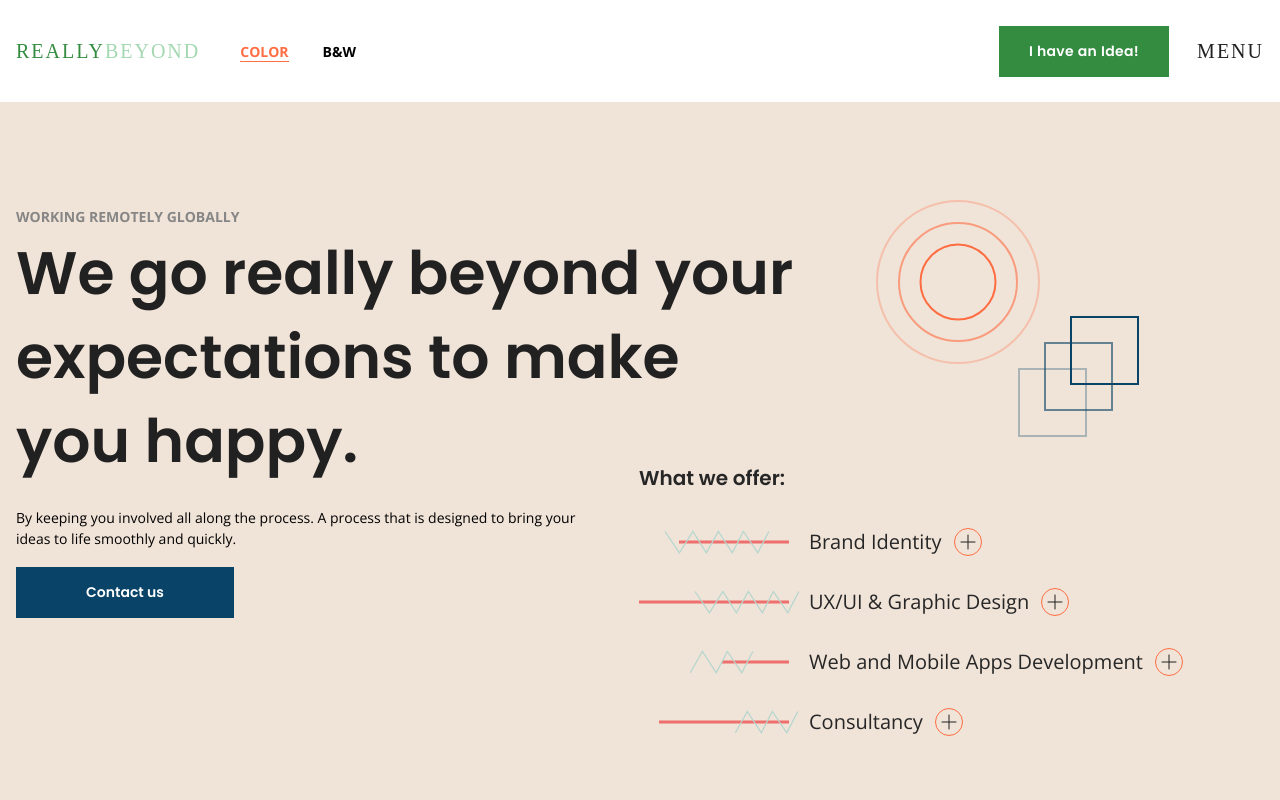
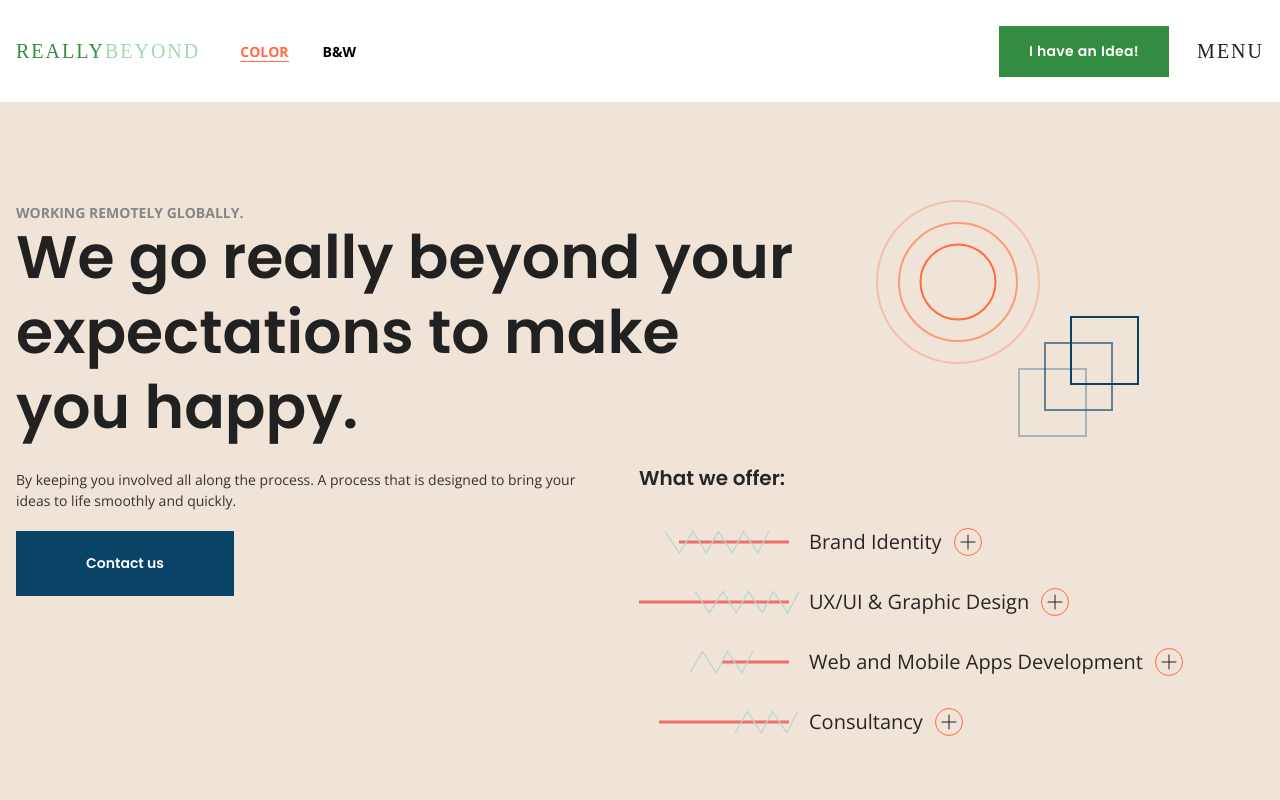
Before and after one commit to Kingkon963/reallyBeyond, a Next.js app: page / in a window 1280 px wide. Shown: the top 800 px of the page. Built offline with nearby package versions, Linux system fonts and the light colour scheme; a web font is replaced by a local one.

Commit message:
Hero test res

```diff
--- a/pages/index.tsx
+++ b/pages/index.tsx
@@ -37,20 +37,20 @@ const Home: NextPage = () => {
             <div className="container">
               <div className="flex-group">
                 <div className="hero__text">
-                  <h5>Working remotely globally</h5>
-                  <h1 className="font-poppinsSemibold">
+                  <h5 className="m-0 leading-none text-[#868686]">Working remotely globally.</h5>
+                  <h1 className="font-poppinsSemibold leading-tight">
                     We go really beyond your
                     <br />
                     expectations to make
                     <br />
                     you happy.
                   </h1>
-                  <p>
+                  <p className="font-openSansRegular text-[#333333]">
                     By keeping you involved all along the process. A process
                     that is designed to bring your <br className="hidden xl:block"/> ideas to life smoothly and
                     quickly.
                   </p>
-                  <a href="#footer" className="contact-us w-[218px] text-center" ref={heroContactBtn}>
+                  <a href="#footer" className="contact-us w-[218px] h-[65px] flex justify-center items-center mt-5" ref={heroContactBtn}>
                     Contact us
                   </a>
                 </div>
```
